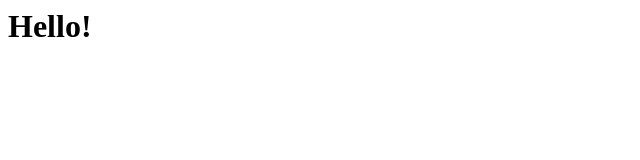
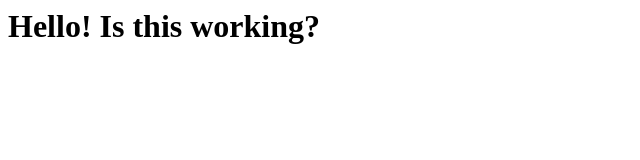
Before and after one commit to TShepp/WebARFirstTest, a plain HTML site: page index.html in a window 1280 px wide. Shown: the whole page, without its empty margins (0-640 px from the left). Drawn offline with Linux system fonts and the light colour scheme.

Commit message:
Update index.html with additional words

```diff
--- a/index.html
+++ b/index.html
@@ -1 +1 @@
-<h1>Hello!</h1>
+<h1>Hello! Is this working?</h1>
```
